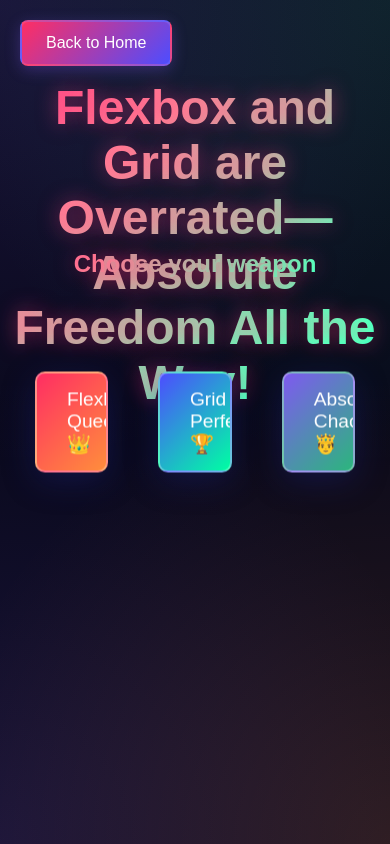
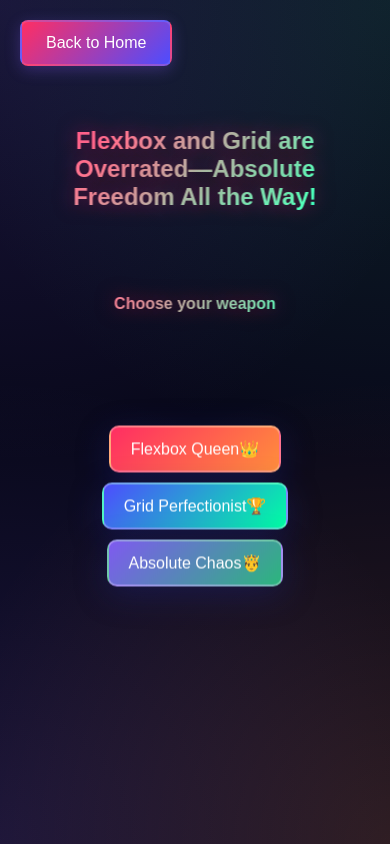
Before and after one commit to Warfarian/div, a plain HTML site: page memes_mode.html in a window 390 px wide. Drawn offline with Linux system fonts and the light colour scheme.

Commit message:
responsiveness

```diff
--- a/styles.css
+++ b/styles.css
@@ -702,7 +702,7 @@ h1 {
 /* Memes Mode Styles */
 #container {
     position: fixed;
-    top: 50%;
+    top: 60vh;
     left: 50%;
     transform: translate(-50%, -50%);
     z-index: 50;
@@ -713,6 +713,7 @@ h1 {
     align-items: center;
     gap: 20px;
     padding: 20px;
+    flex-wrap: wrap;
 }
 
 #centered-box {
@@ -741,7 +742,7 @@ h1 {
 }
 
 #spooky-heading {
-    font-size: 3rem;
+    font-size: clamp(1.5rem, 5vw, 3rem);
     background: linear-gradient(135deg, var(--primary-color), var(--secondary-color));
     background-clip: text;
     -webkit-background-clip: text;
@@ -750,9 +751,13 @@ h1 {
     text-shadow: 0 0 20px rgba(255, 46, 99, 0.5);
     animation: textGlow 2s ease-in-out infinite;
     position: absolute;
-    top: 80px;
-    width: 100%;
+    top: 15vh;
+    left: 50%;
+    transform: translateX(-50%);
+    width: 90%;
+    max-width: 1200px;
     text-align: center;
+    padding: 0 20px;
 }
 
 #quote {
@@ -862,7 +867,7 @@ h1 {
     background: rgba(51, 51, 51, 0.8);
     color: var(--text-color);
     border: 2px solid rgba(255, 255, 255, 0.3);
-    padding: 15px 30px;
+    padding: 25px 30px;
     font-size: 1.2rem;
     margin: 0 15px;
     cursor: pointer;
@@ -956,7 +961,7 @@ pre code {
 }
 
 #choose-weapon {
-    font-size: 1.5rem;
+    font-size: clamp(1rem, 3vw, 1.5rem);
     background: linear-gradient(135deg, var(--primary-color), var(--secondary-color));
     background-clip: text;
     -webkit-background-clip: text;
@@ -965,7 +970,41 @@ pre code {
     text-shadow: 0 0 20px rgba(255, 46, 99, 0.5);
     animation: textGlow 2s ease-in-out infinite;
     position: absolute;
-    top: 250px;
-    width: 100%;
+    top: 35vh;
+    left: 50%;
+    transform: translateX(-50%);
+    width: 90%;
+    max-width: 1200px;
     text-align: center;
+    padding: 0 20px;
 }
+
+/* Add media query for very small screens */
+@media (max-height: 500px) {
+    #spooky-heading {
+        top: 10vh;
+    }
+
+    #choose-weapon {
+        top: 30vh;
+    }
+}
+
+/* Add media query for smaller screens */
+@media (max-height: 700px) {
+    #container {
+        top: 70vh;
+    }
+}
+
+@media (max-width: 768px) {
+    #container {
+        gap: 10px;
+        padding: 10px;
+    }
+
+    .btn {
+        padding: 12px 20px;
+        font-size: 1rem;
+    }
+}
```
Also changed, not shown: index.html (+1 -1 lines).
